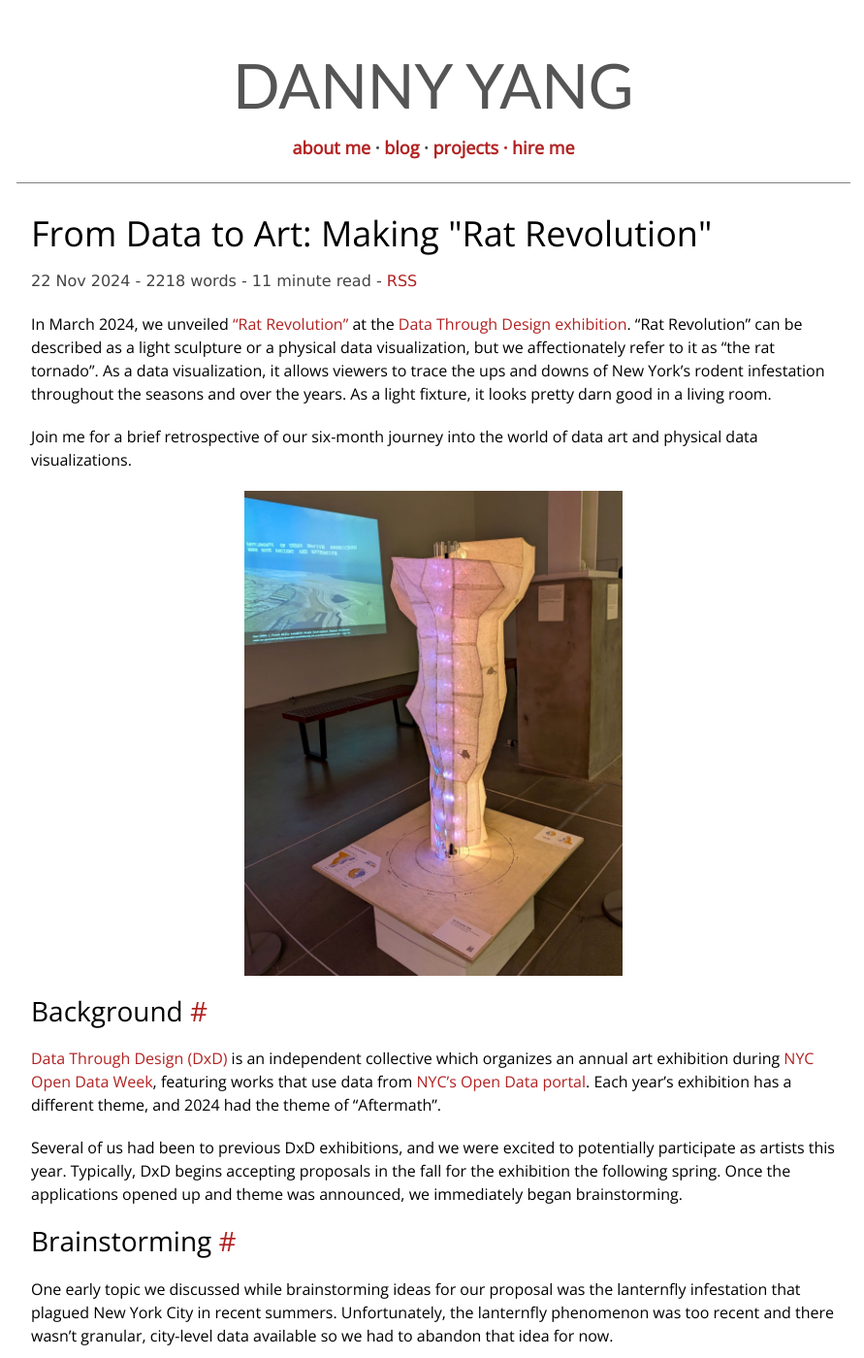
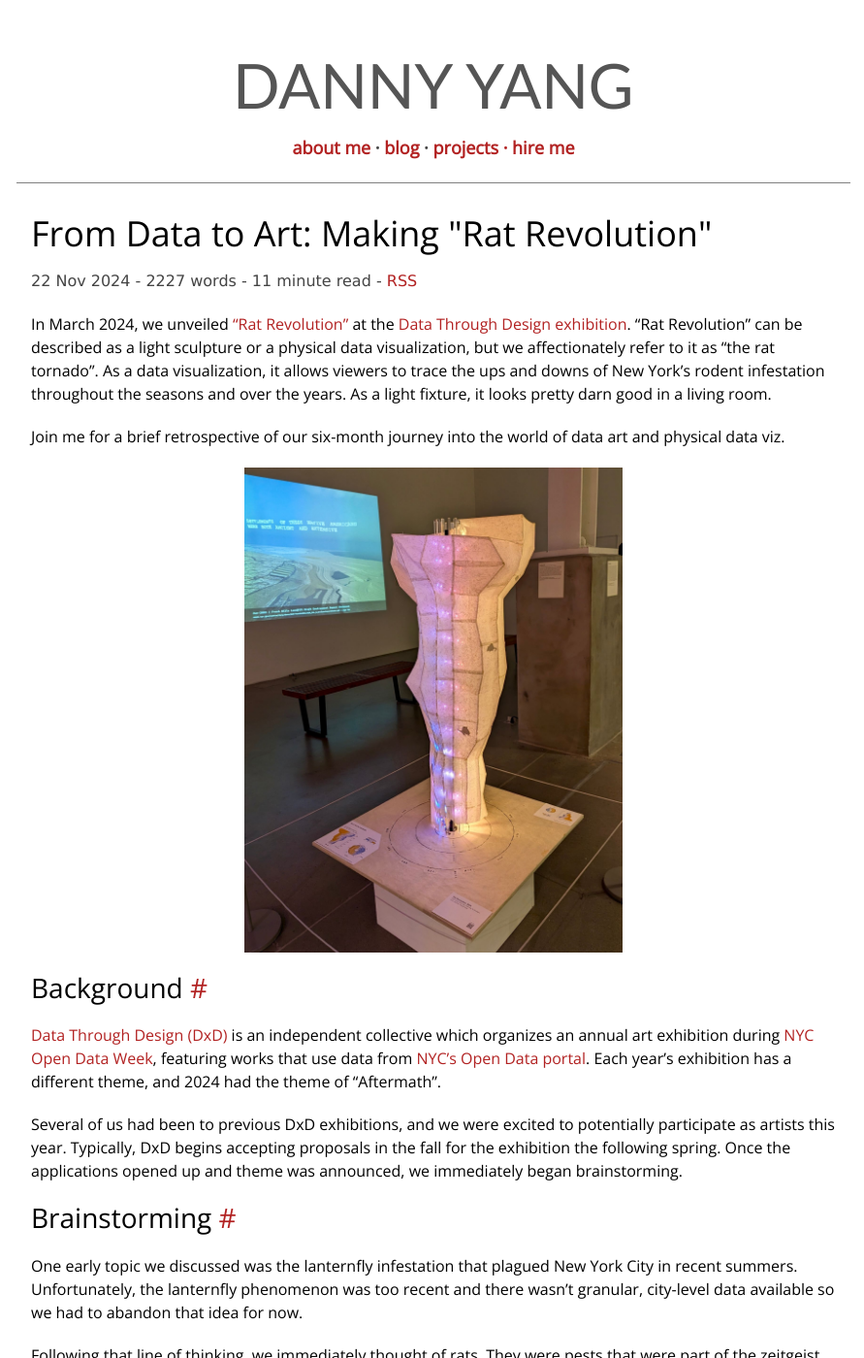
Before and after one commit to yangdanny97/yangdanny97.github.io, a Jekyll site: the page built from _posts/2024-11-22-from-data-to-art-rat-revolution.md, in a window 1280 px wide and 1400 px high. Shown: the whole window at 97% size, without its empty margins (193-1084 px from the left). Built offline with Jekyll 4.4.1, drawn with Linux system fonts in a browser that asks for light colours; comment, search, counter and statistics services are not loaded; some of the changed text lies outside the part shown.

Commit message:
more tweaks

```diff
--- a/_posts/2024-11-22-from-data-to-art-rat-revolution.md
+++ b/_posts/2024-11-22-from-data-to-art-rat-revolution.md
@@ -9,7 +9,7 @@ tag: "Technical"
 
 In March 2024, we unveiled ["Rat Revolution"](https://www.piaboc.me/work/rat-revolution) at the [Data Through Design exhibition](https://datathroughdesign.com/2024-aftermath). "Rat Revolution" can be described as a light sculpture or a physical data visualization, but we affectionately refer to it as "the rat tornado". As a data visualization, it allows viewers to trace the ups and downs of New York's rodent infestation throughout the seasons and over the years. As a light fixture, it looks pretty darn good in a living room.
 
-Join me for a brief retrospective of our six-month journey into the world of data art and physical data visualizations.
+Join me for a brief retrospective of our six-month journey into the world of data art and physical data viz.
 
 <p align="center">
   <img height="500" src="https://yangdanny97.github.io/misc/rats/images/finished.jpg">
@@ -23,7 +23,7 @@ Several of us had been to previous DxD exhibitions, and we were excited to poten
 
 ## Brainstorming
 
-One early topic we discussed while brainstorming ideas for our proposal was the lanternfly infestation that plagued New York City in recent summers. Unfortunately, the lanternfly phenomenon was too recent and there wasn’t granular, city-level data available so we had to abandon that idea for now.
+One early topic we discussed was the lanternfly infestation that plagued New York City in recent summers. Unfortunately, the lanternfly phenomenon was too recent and there wasn’t granular, city-level data available so we had to abandon that idea for now.
 
 Following that line of thinking, we immediately thought of rats. They were pests that were part of the zeitgeist in New York City, and thanks to their ubiquity, we were able to track rat complaints using a publicly available dataset from the Open Data portal. We used a subset of the [311 calls dataset](https://data.cityofnewyork.us/Social-Services/311-Service-Requests-from-2010-to-Present/erm2-nwe9/about_data) that only contained complaints mentioning the term "rodents".
 
```
Also changed, not shown: other parts of _posts/2024-11-22-from-data-to-art-rat-revolution.md (+1 -1 lines).
